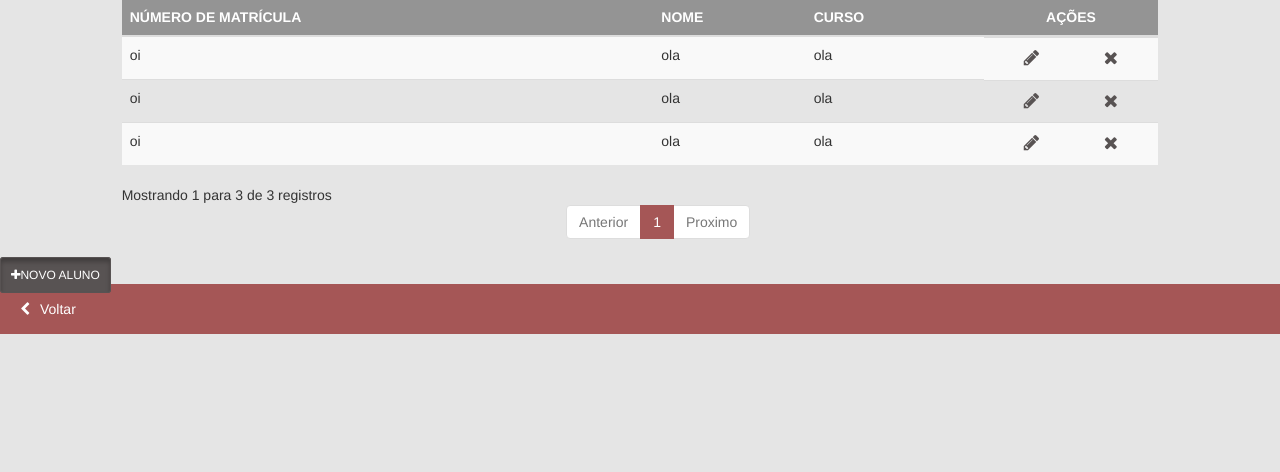
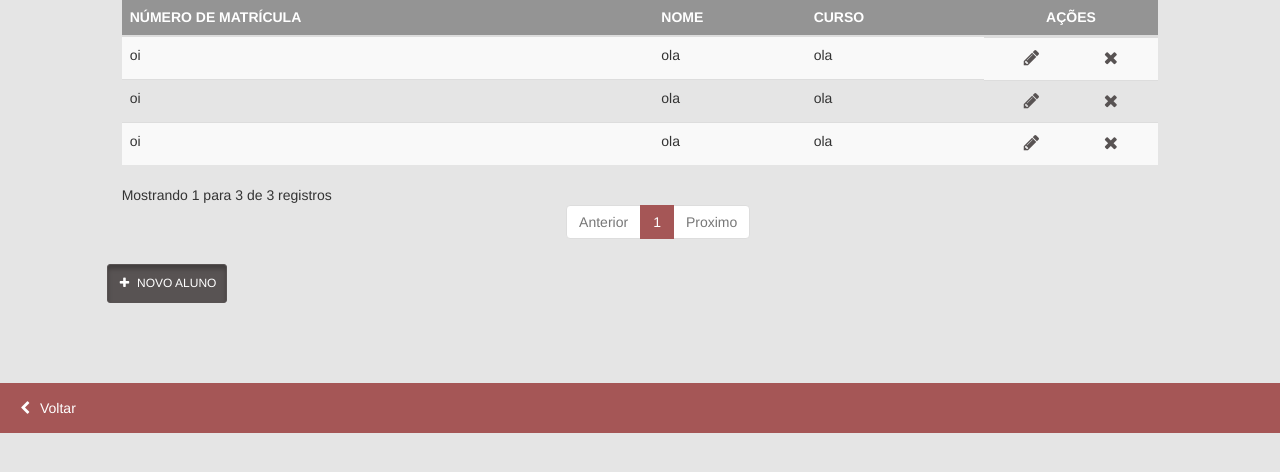
Before and after one commit to jaquepaschoal/SistemaDeControleDeAlunos, a PHP site: page /view/gerenciar_alunos.php in a window 1280 px wide. Shown: the part 191-663 px from the top of the page. Run offline with PHP 8.4, Linux system fonts and the light colour scheme.

Commit message:
gerenciar alunos

```diff
--- a/src/scss/_gerenciarAlunos.scss
+++ b/src/scss/_gerenciarAlunos.scss
@@ -27,6 +27,10 @@ th:last-child {
   }
 }
 
+.test {
+  display: flex;
+  margin-bottom: 80px;
+
   .btn-gerenciar {
     text-align: center;
     text-transform: uppercase;
@@ -36,15 +40,17 @@ th:last-child {
     border-radius: 3px;
     border: 1px solid $cor-btn2;
 
-
     color: $cor-s;
     background: $cor-btn2;
     box-shadow:inset 0px 4px 4px $cor-shadow;
 
-
+    i {
+      padding: 0 8px 0 2px;
+    }
 
     &:hover {
       text-decoration: none;
       color:$cor-s
    }
   }
+}
--- a/view/gerenciar_alunos.php
+++ b/view/gerenciar_alunos.php
@@ -67,9 +67,9 @@
         </div>
       </div>
 
-      <div class="row">
+      <div class="row test">
         <?php
-          echo"<a class='btn-gerenciar' href='index.php?controle=LoginControle&metodo=openHome'><i class='fa fa-plus' aria-hidden='true'></i>Novo Aluno</a>";
+          echo"<a class='btn-gerenciar col-md-offset-1' href='index.php?controle=LoginControle&metodo=openHome'><i class='fa fa-plus' aria-hidden='true'></i>Novo Aluno</a>";
         ?>
       </div>
 
```
Also changed, not shown: assets/css/style.css (+11 -2 lines), assets/css/style.min.css, src/scss/style.scss (line endings or trailing spaces). Lines whose indentation alone changed are shown as unchanged.
